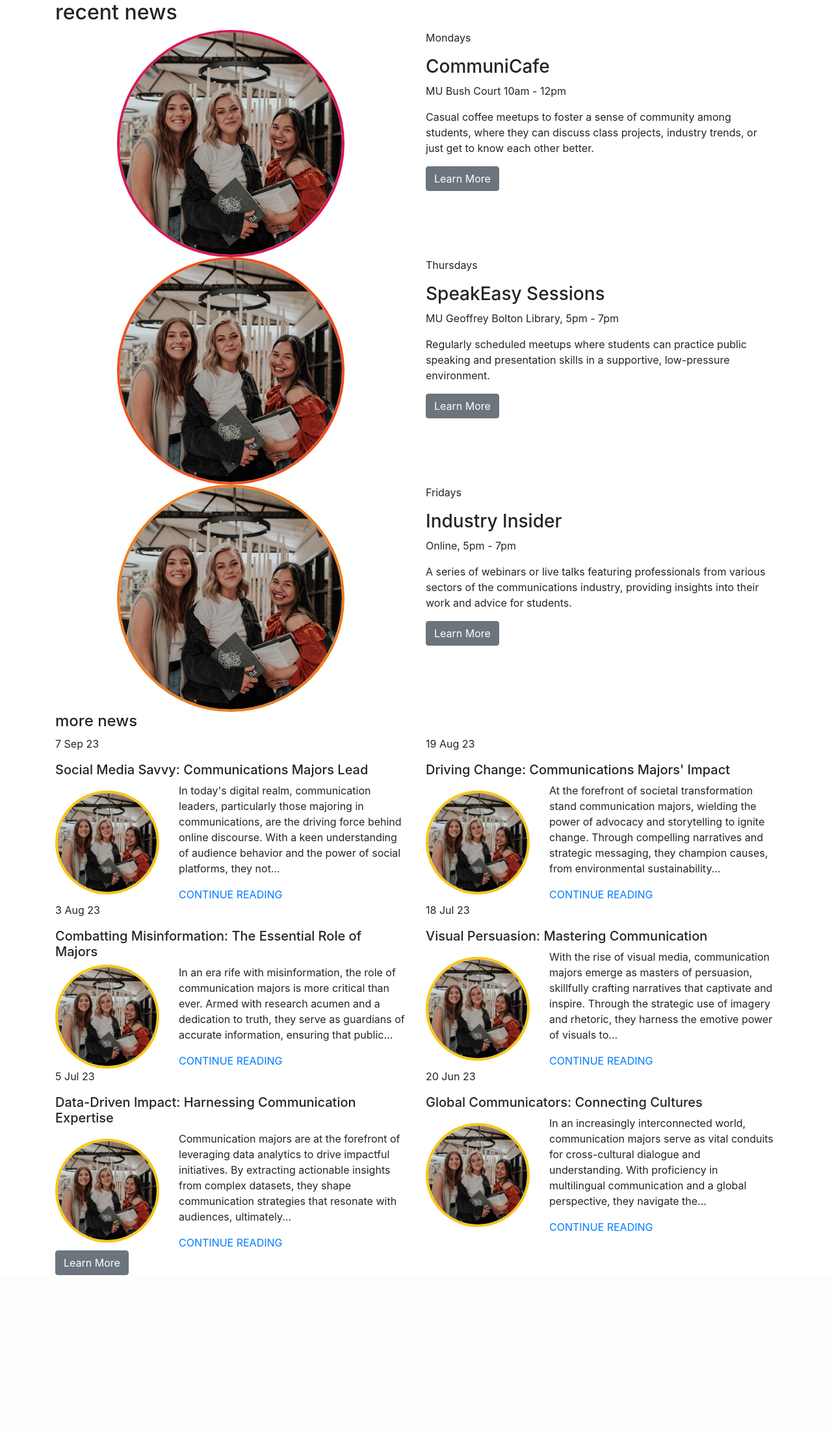
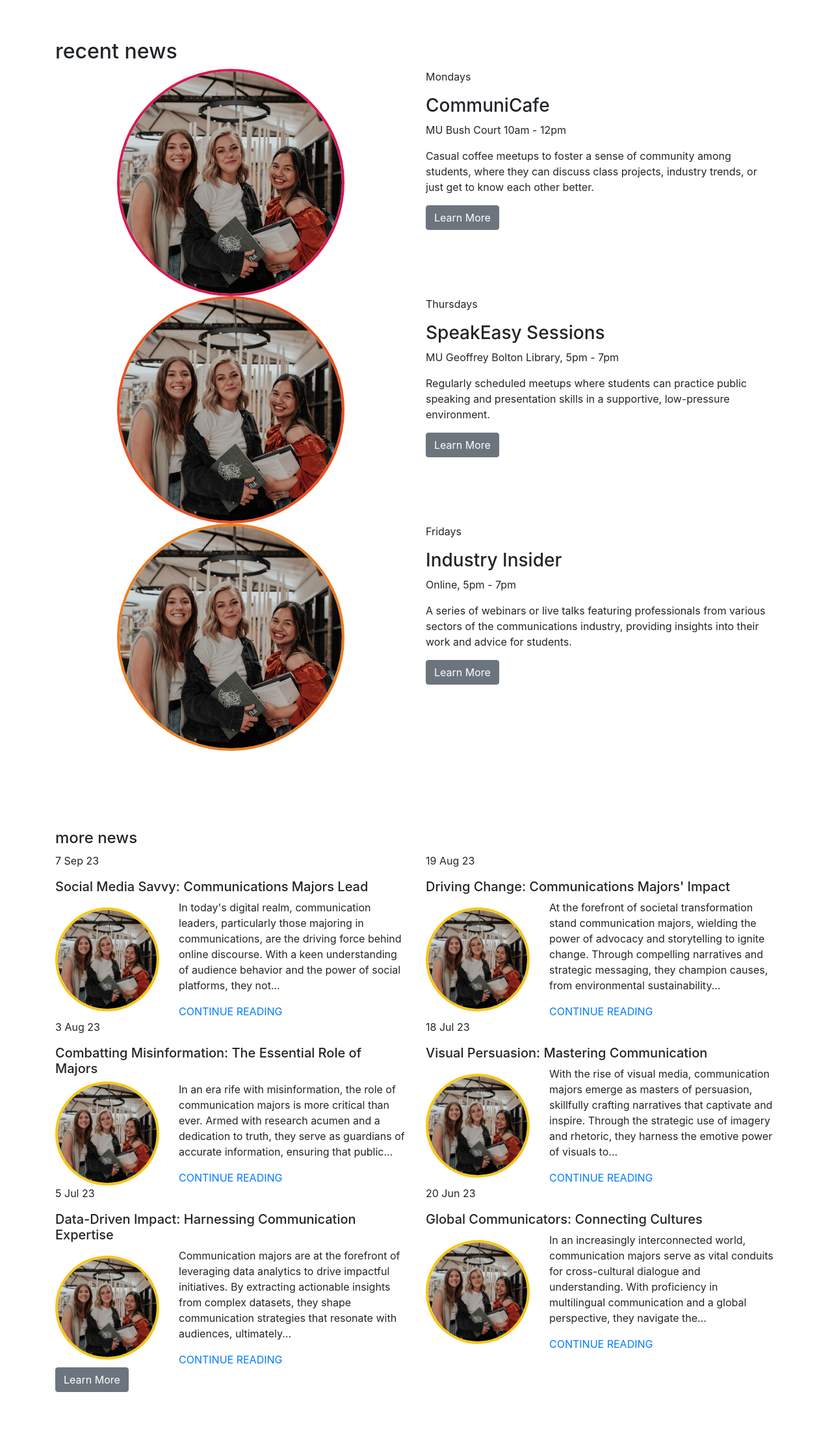
Before and after one commit to treytallent/Communications-Collective, a PHP site: page /news.html in a window 1280 px wide. Shown: the part 198-2401 px from the top of the page at 65% size. Before the commit the page ends 2161 px from the top, so only its background shows below. Run offline with PHP 8.4, Linux system fonts and the light colour scheme.

Commit message:
Update style_news&events.css

```diff
--- a/style_news&events.css
+++ b/style_news&events.css
@@ -1,6 +1,11 @@
 .bg-news {
   background-image: url(images/placeholder_image.webp);
   background-size: cover;
+}
+
+section {
+  padding-top: 60px;
+  padding-bottom: 60px;
 }
 
 .recentnews-image {
@@ -41,3 +46,8 @@
   display: flex;
   align-self: center;
 }
+
+.center-button {
+  margin: 0 auto;
+  display: block;
+}
```
